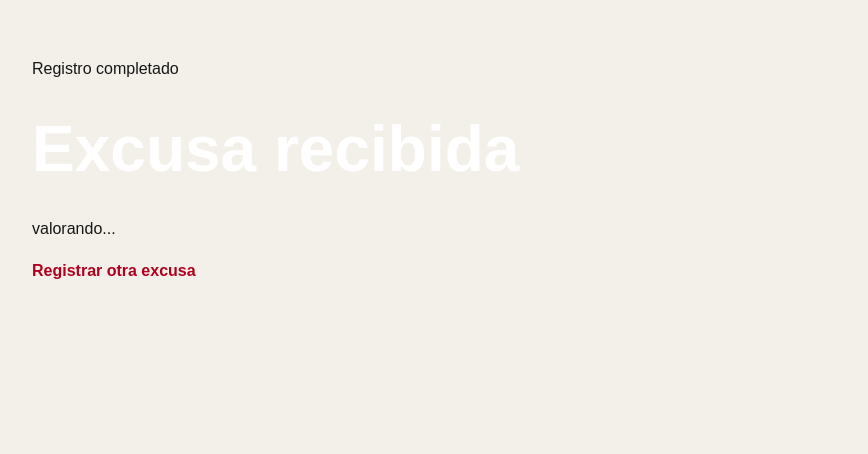
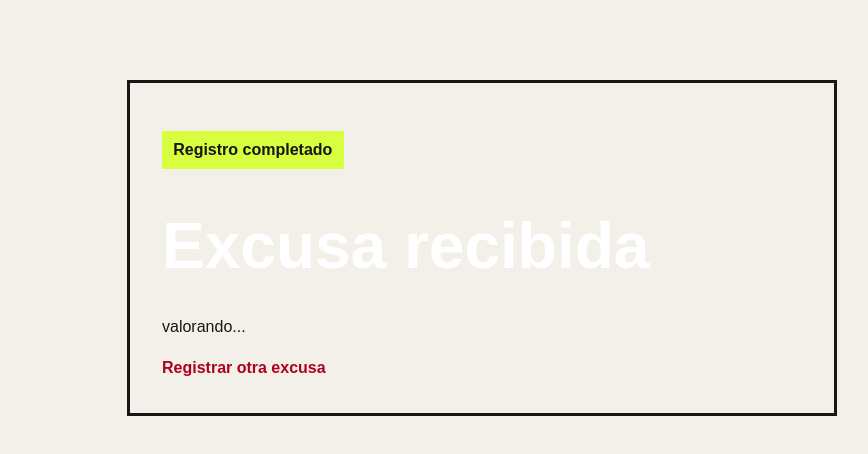
Before and after one commit to mariapla/Excusometro-FUAB, a plain HTML site: page paginas/recibida.html in a window 1280 px wide. Shown: the whole page, without its empty margins (158-1026 px from the left). Drawn offline with Linux system fonts and the light colour scheme.

Commit message:
estilos de form

```diff
--- a/estilos.css
+++ b/estilos.css
@@ -295,6 +295,9 @@ fieldset.campo label {
     margin-bottom: 0.6em;
 }
 
+input[type="radio"]:checked, input[type="checkbox"]:checked{
+    accent-color: crimson;
+}
 .form-excusa button{
     display: inline-block;
     padding: 0.8em 1.2em;
@@ -305,3 +308,22 @@ fieldset.campo label {
     font-weight: bold;
     cursor: pointer;
 }
+
+.form-excusa button:hover{
+    background-color: #d7ff3f;
+    color: #171717;
+}
+
+.mensaje-confirmacion{
+    max-width: 40em;
+    margin: 5em auto;
+    padding: 2em;
+    border: 0.2em solid #171717;
+}
+
+.codigo-confirmacion{
+    display: inline-block;
+    background-color: #d7ff3f;
+    padding: 0.4em 0.7em;
+    font-weight: 700;
+}
```
